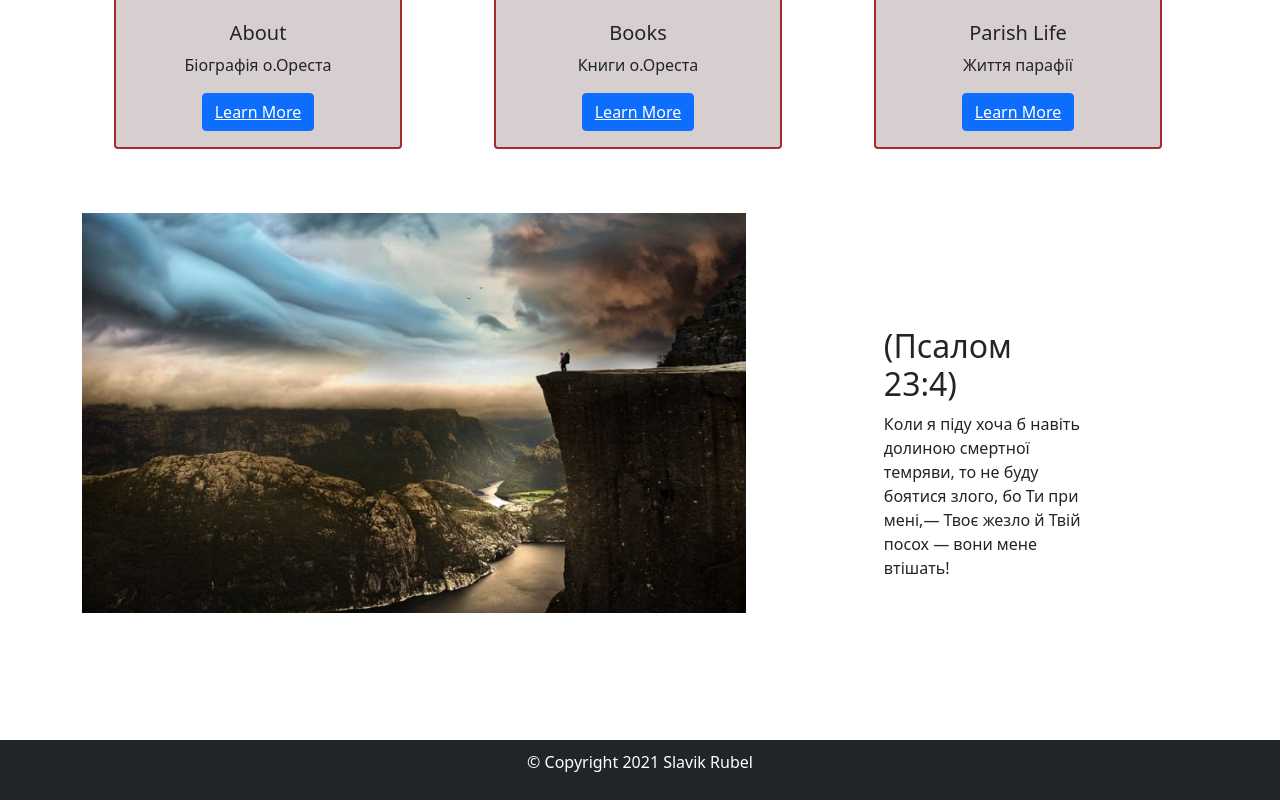
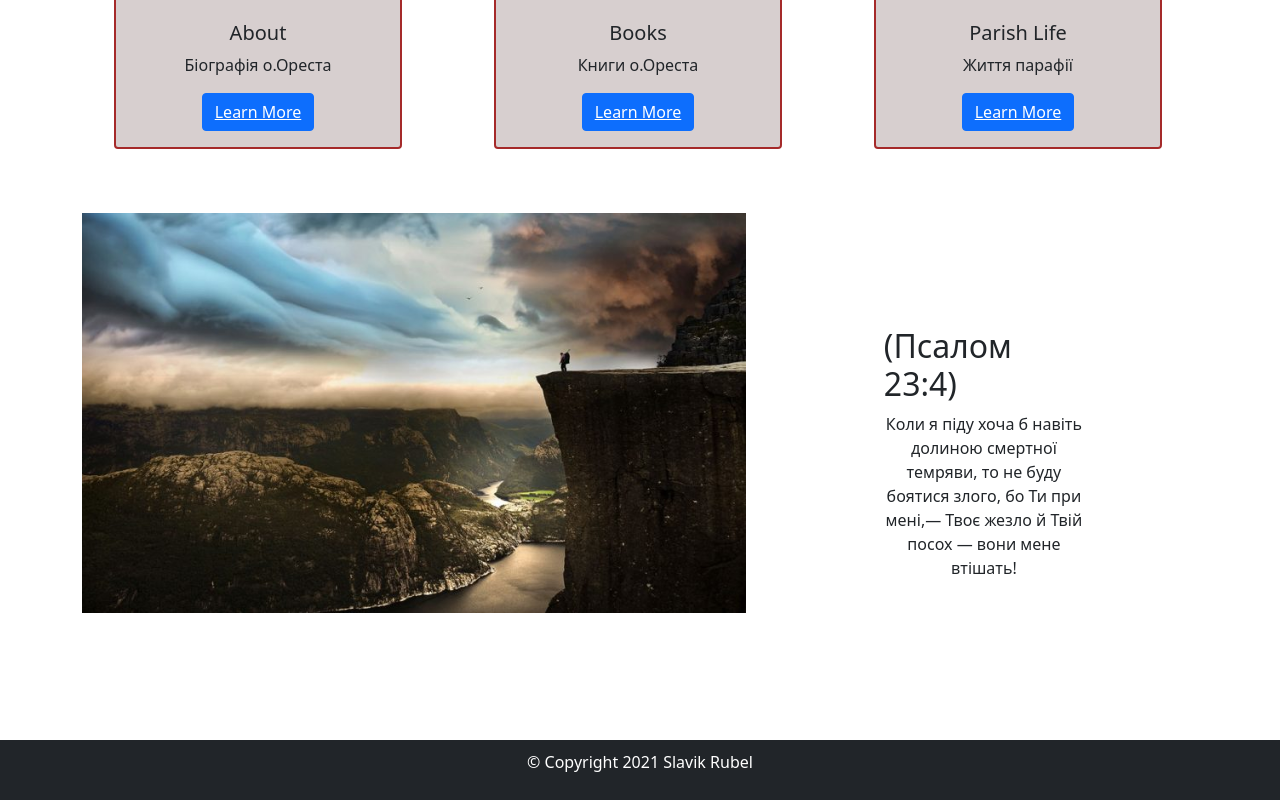
Before and after one commit to slavik1603/React_home, a React (Create React App) app: page / in a window 1280 px wide. Shown: the part 972-1772 px from the top of the page. Built offline with nearby package versions, Linux system fonts and the light colour scheme.

Commit message:
fixed About

```diff
--- a/src/pages/Home.js
+++ b/src/pages/Home.js
@@ -168,7 +168,7 @@ export const Home = () => (
                     }}
                 >
                     <h2>(Псалом 23:4)</h2>
-                    <p>
+                    <p style={{ textAlign: 'center' }}>
                         Коли я піду хоча б навіть долиною смертної темряви, то
                         не буду боятися злого, бо Ти при мені,— Твоє жезло й
                         Твій посох — вони мене втішать!
```
